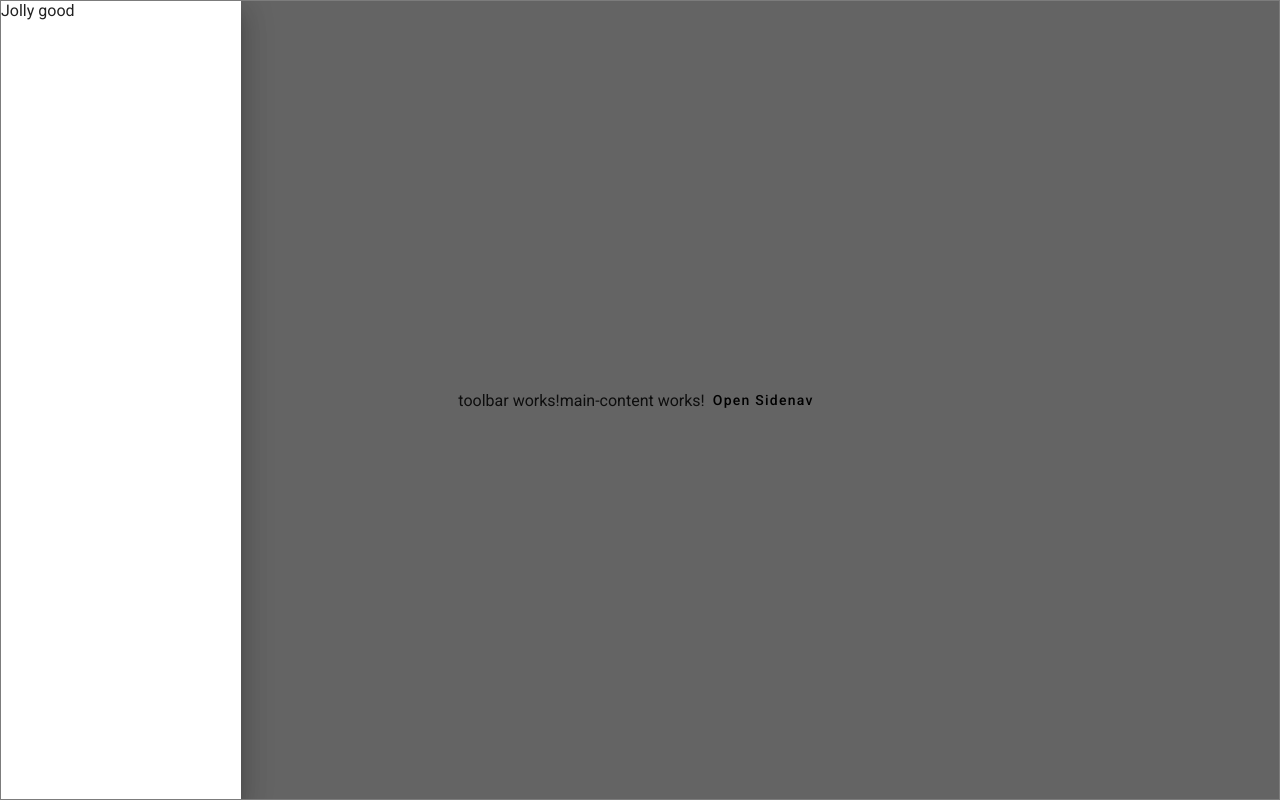
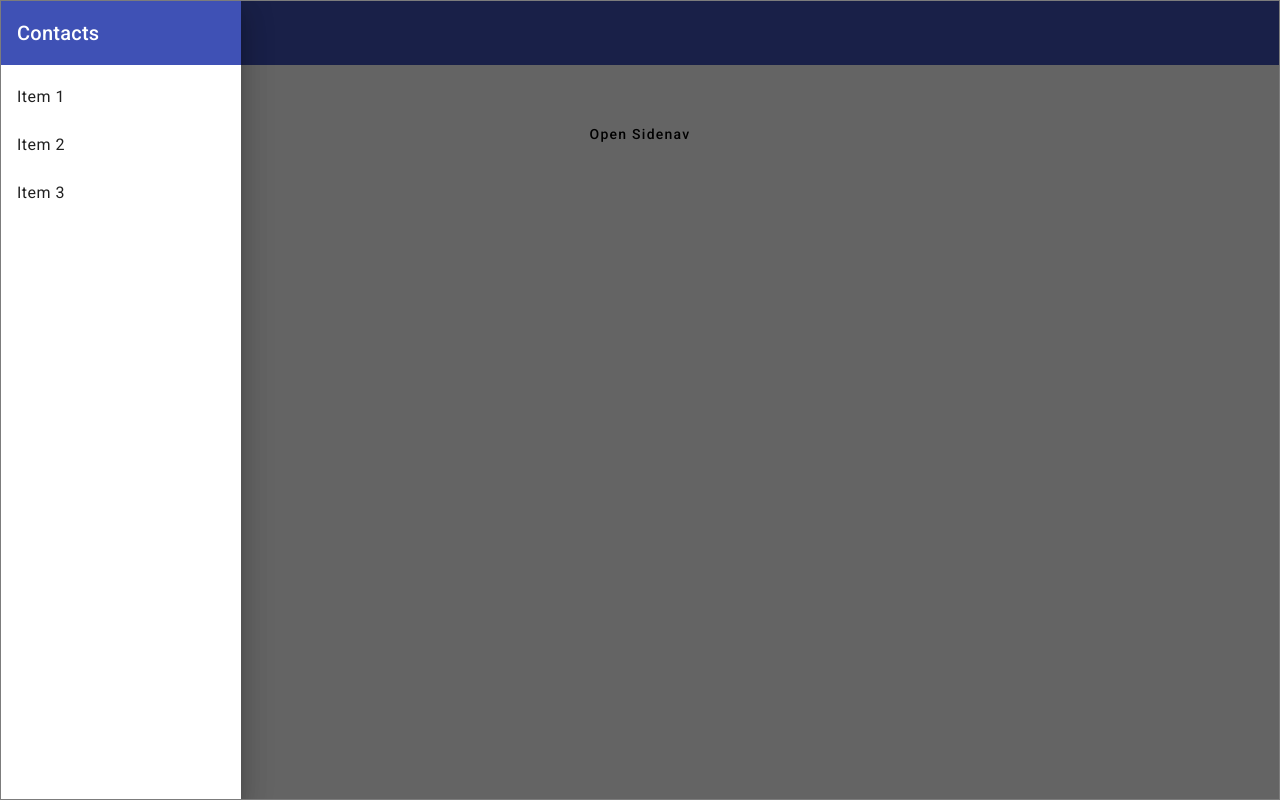
Before and after one commit to samndambuki/Styling-Applications-With-Angular-Material, an Angular app: page /contactmanager in a window 1280 px wide. Both pictures are taken after a click on the button "Open Sidenav". Built offline with nearby package versions, Linux system fonts and the light colour scheme.

Commit message:
styling the sidenav

```diff
--- a/src/app/contactmanager/components/sidenav/sidenav.component.html
+++ b/src/app/contactmanager/components/sidenav/sidenav.component.html
@@ -1,5 +1,12 @@
 <mat-sidenav-container class="app-sidenav-container">
-  <mat-sidenav #sidenav class="app-sidenav"> Jolly good</mat-sidenav>
+  <mat-sidenav #sidenav class="app-sidenav">
+    <mat-toolbar color="primary">Contacts</mat-toolbar>
+    <mat-list role="list">
+      <mat-list-item role="listitem">Item 1</mat-list-item>
+      <mat-list-item role="listitem">Item 2</mat-list-item>
+      <mat-list-item role="listitem">Item 3</mat-list-item>
+    </mat-list>
+  </mat-sidenav>
 
   <div class="app-sidenav-content">
     <app-toolbar> </app-toolbar>
--- a/src/app/contactmanager/components/sidenav/sidenav.component.scss
+++ b/src/app/contactmanager/components/sidenav/sidenav.component.scss
@@ -13,8 +13,7 @@
 .app-sidenav-content{
   display: flex;
   height: 100%;
-  align-items: center;
-  justify-content: center;
+  flex-direction: column;
 }
 
 .app-sidenav{
--- a/src/app/contactmanager/components/toolbar/toolbar.component.html
+++ b/src/app/contactmanager/components/toolbar/toolbar.component.html
@@ -1 +1,3 @@
-<p>toolbar works!</p>
+<mat-toolbar color="primary">
+  <p>Contact Manager</p>
+</mat-toolbar>
```
